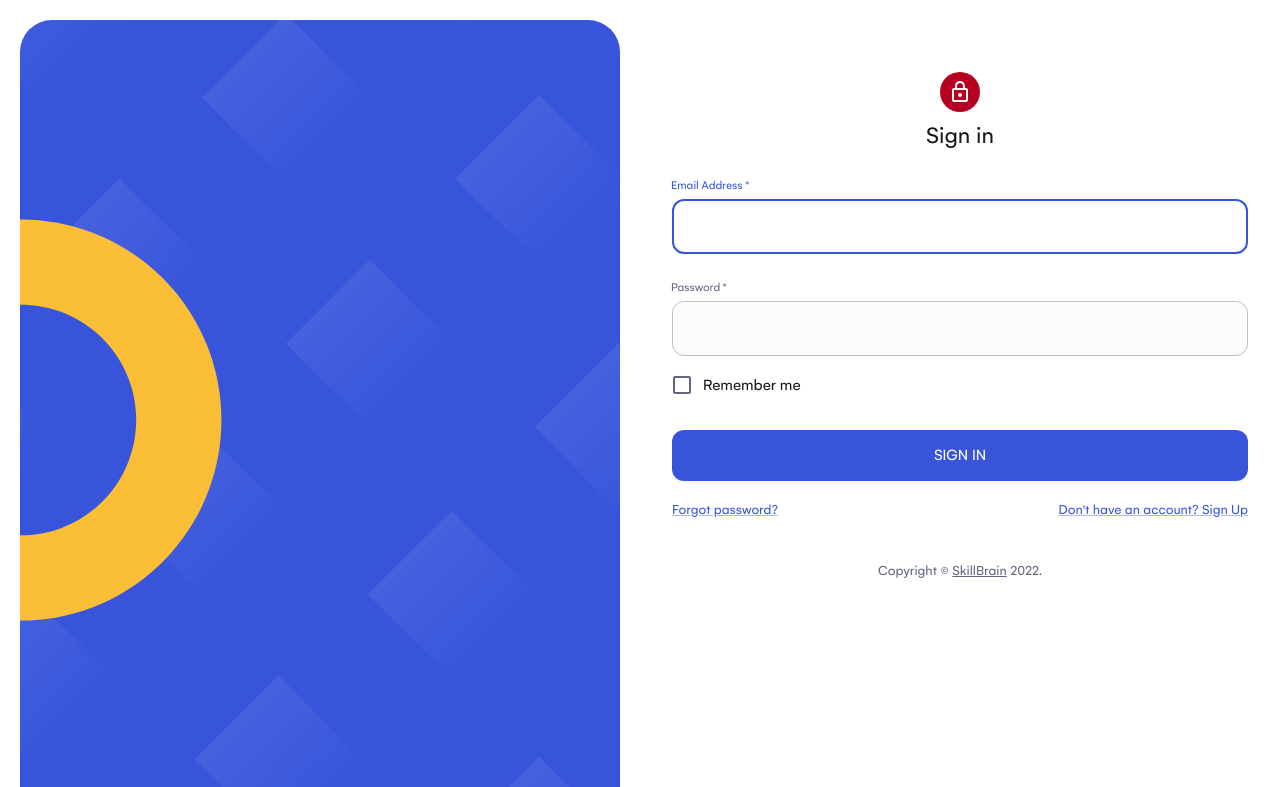
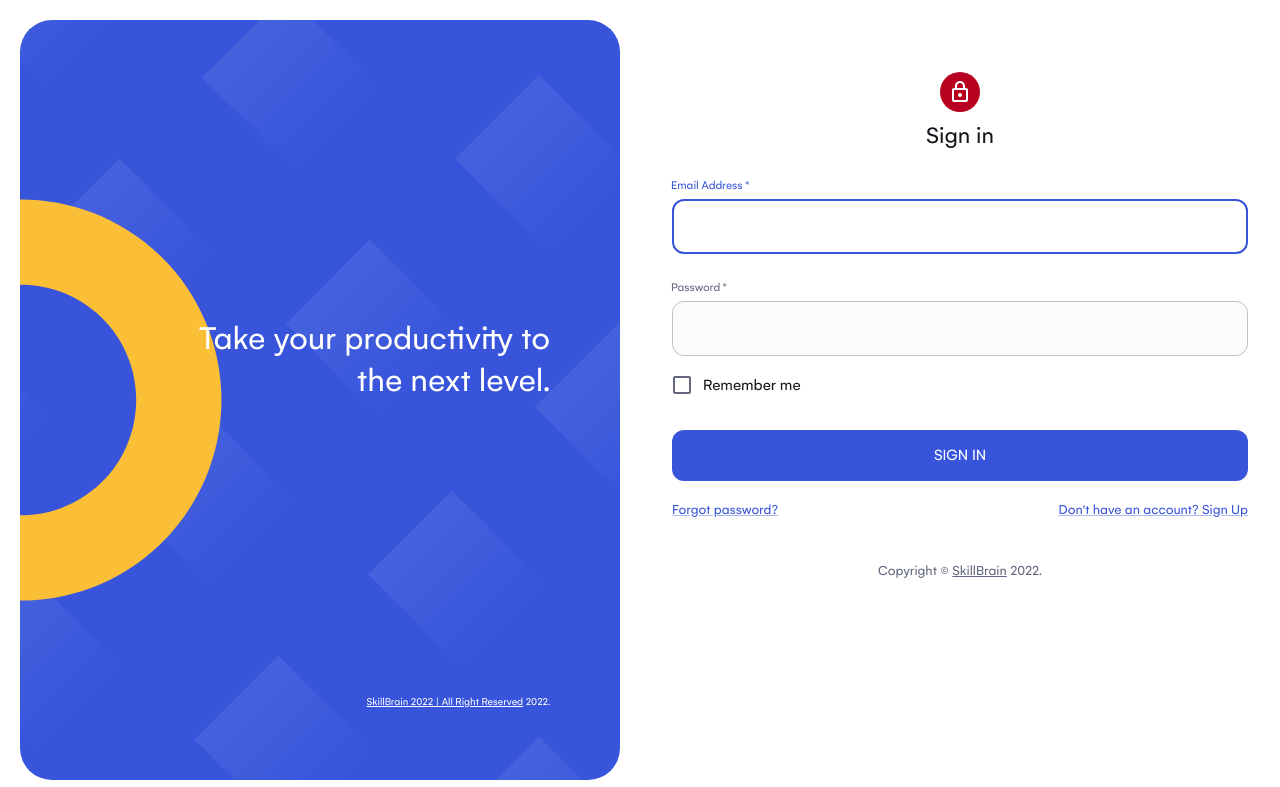
Before and after one commit to SkillBrainFrontend/Semicolon-Task-Manager-Andromeda, a React (Create React App) app: page /login in a window 1280 px wide. Shown: the top 787 px of the page. Built offline with nearby package versions, Linux system fonts and the light colour scheme.

Commit message:
Final-Register

```diff
--- a/src/components/welcome-placeholder/WelcomePlaceholder.jsx
+++ b/src/components/welcome-placeholder/WelcomePlaceholder.jsx
@@ -30,19 +30,24 @@ function WelcomePlaceholder(props) {
 		left: "scaleX(-1)",
 		right: "none",
 	};
+
+	const positionText = {
+		left: "flex-end",
+		right: "flex-end",
+	};
 	return (
 		<Grid>
 			<Box
 				sx={{
 					flex: 1,
-					// height: "100vh",
+					height: "100vh",
 					padding: "20px",
 				}}
 			>
 				<Box
 					sx={{
 						flex: 1,
-						height: "100vh",
+						height: "100%",
 						borderRadius: "32px",
 						backgroundImage: `url(${PlacehoderBg})`,
 						backgroundRepeat: "no-repeat",
@@ -50,33 +55,45 @@ function WelcomePlaceholder(props) {
 						backgroundSize: "cover",
 						backgroundPosition: "center",
 						transform: positionImg[props.position],
+						display: "flex",
+						flexDirection: "column",
+						justifyContent: "flex-end",
 					}}
-				/>
-			</Box>
-
-			<Box>
+				>
+					<Grid
+						sx={{
+							display: "flex",
+							flexDirection: "column",
+							alignItems: positionText[props.position],
+							justifyContent: "space-between",
+							height: "70%",
+							padding: "70px",
+						}}
+					>
 						<Typography
 							component="h4"
 							variant="h4"
 							xs={false}
 							sx={{
-						// zIndex: "1",
-						padding: "0 50px",
-						// color: "white",
-						width: "40%",
+								textAlign: props.position,
+								transform: positionImg[props.position],
+								color: "white",
+								width: "80%",
 							}}
 						>
 							{props.message}
 						</Typography>
 						<Copyright
-					component="h5"
+							component="h6"
 							variant="paragraph"
 							sx={{
-						padding: "0 50px",
-						// color: "white",
-						width: "40%",
+								transform: positionImg[props.position],
+								color: "white",
+								fontWeight: "400",
 							}}
 						/>
+					</Grid>
+				</Box>
 			</Box>
 		</Grid>
 	);
--- a/src/pages/login-page/SignInExample.jsx
+++ b/src/pages/login-page/SignInExample.jsx
@@ -25,11 +25,13 @@ function Copyright(props) {
 }
 
 export default function SignInSide() {
-	const message = "THIS IS A MESSAGE ";
 	return (
 		<Grid component="main" container sx={{ height: "100vh" }}>
 			<Grid item md={6} sm={5} xs={false}>
-				<WelcomePlaceholder message={message} />
+				<WelcomePlaceholder
+					message="Take your productivity to the next level."
+					position="right"
+				/>
 			</Grid>
 			<Grid item md={6} sm={7} xs={12}>
 				<Box
--- a/src/pages/register-screen/RegisterPage.jsx
+++ b/src/pages/register-screen/RegisterPage.jsx
@@ -36,7 +36,7 @@ export default function WelcomeScreen() {
 				<Button
 					href="/login"
 					size="small"
-					sx={{ mx: 4, my: 3, fontWeight: 500 }}
+					sx={{ mx: 5, my: 8, fontWeight: 500 }}
 					variant="outlined"
 				>
 					Log In
@@ -45,7 +45,7 @@ export default function WelcomeScreen() {
 				<Box
 					sx={{
 						my: 8,
-						mx: 5,
+						mx: 4,
 						display: "flex",
 						flexDirection: "column",
 						alignItems: "flex-start",
```
Lines whose indentation alone changed are shown as unchanged.
